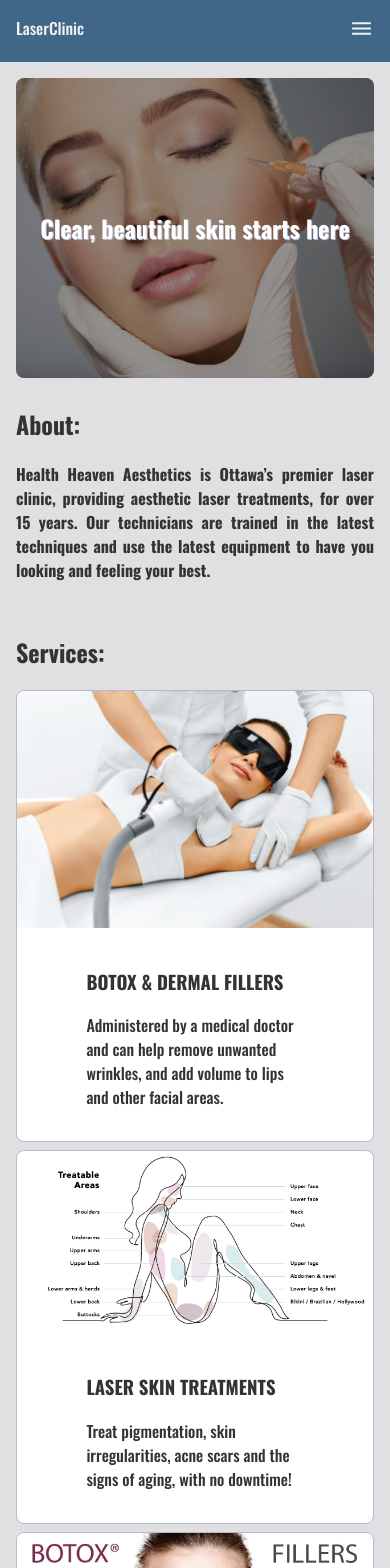
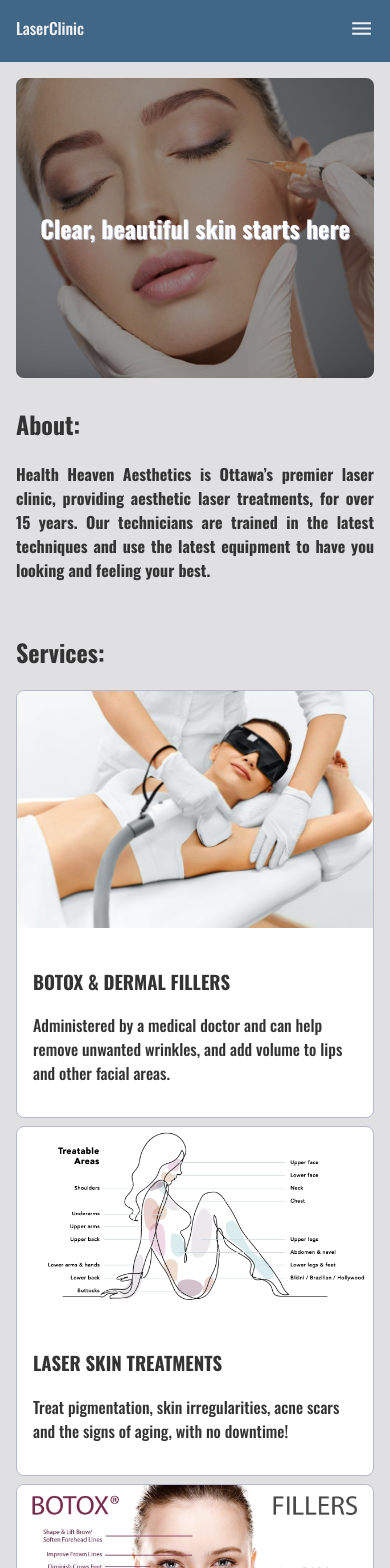
Before and after one commit to LaithAlwani/laser-clinic, a React (Vite) app: page / in a window 390 px wide. Shown: the top 1568 px of the page. Built offline with nearby package versions, Linux system fonts and the light colour scheme.

Commit message:
fixes mobile view bugs in services section and contact us

```diff
--- a/src/App.css
+++ b/src/App.css
@@ -212,7 +212,7 @@ footer span {
   border-radius: var(--border-radius)  var(--border-radius) 0 0;
 
   }
-  .card div{
+  .card .card-content, .contact-icons{
     width: 100%;
   }
 
```
